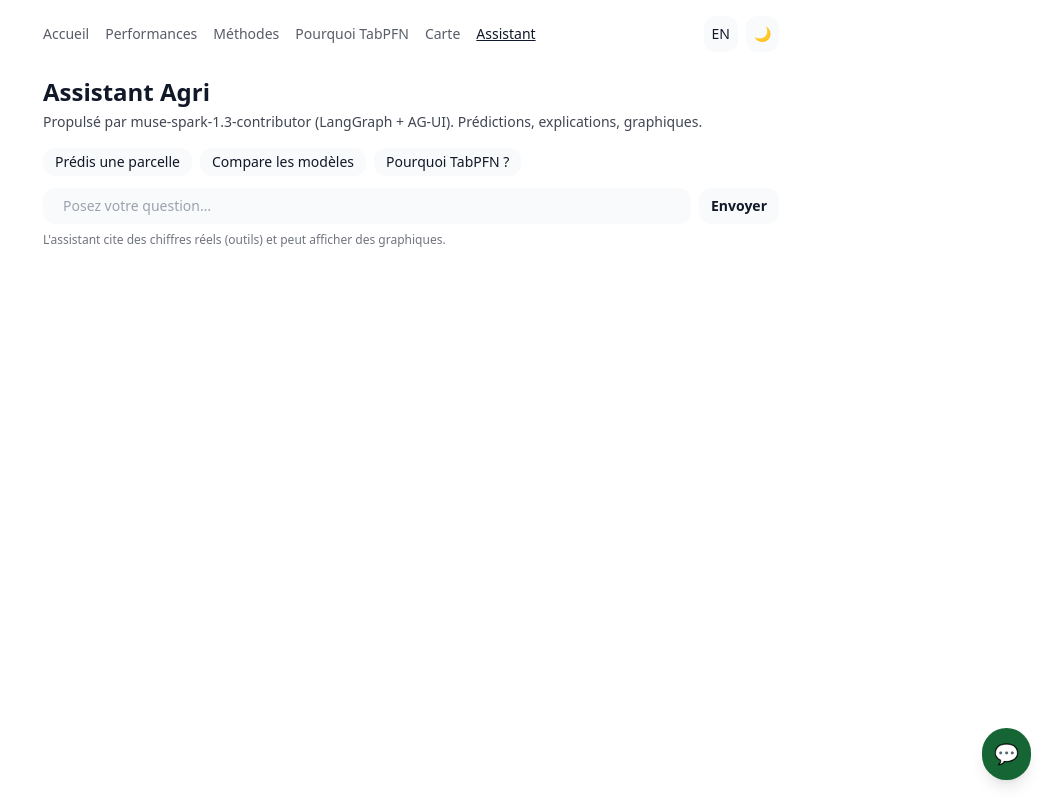
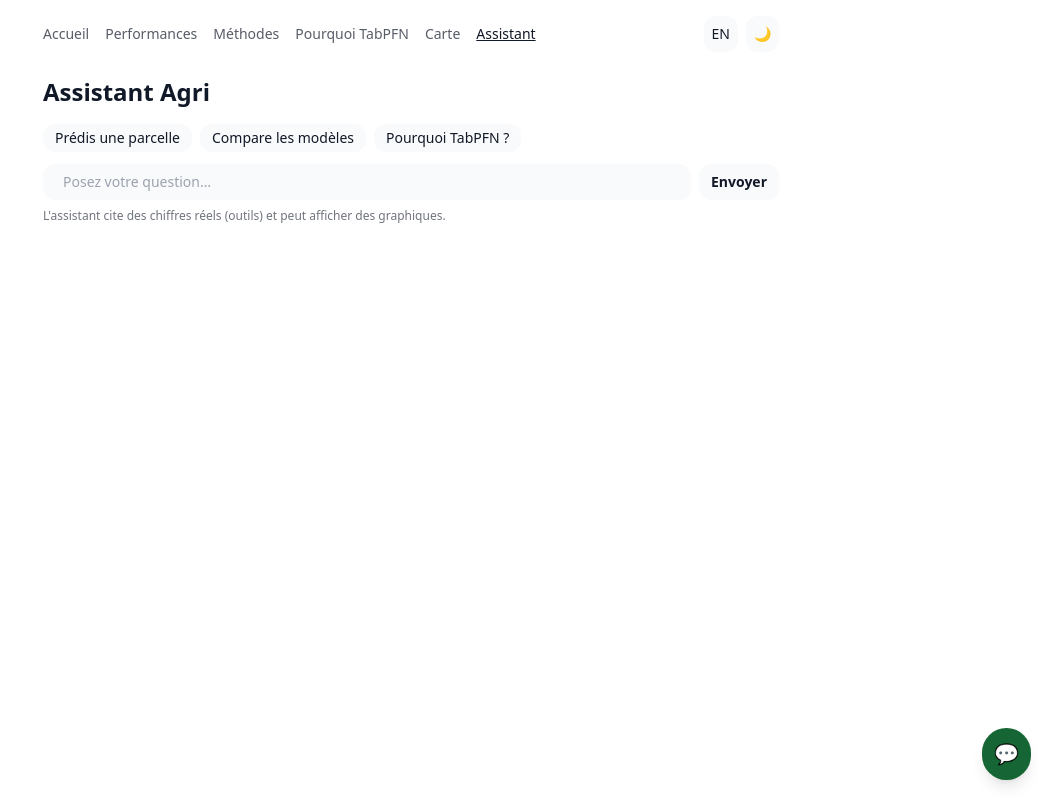
Before and after one commit to VinyVan/cropland-tabpfn-showdown, a Next.js app in the folder web/: page /assistant in a window 1280 px wide. Shown: the whole page, without its empty margins (229-1280 px from the left). Built offline with nearby package versions, Linux system fonts and the light colour scheme.

Commit message:
docs: README in English; remove powered-by line

```diff
--- a/web/app/assistant/page.tsx
+++ b/web/app/assistant/page.tsx
@@ -17,14 +17,6 @@ export default function AssistantPage() {
       <h1 className="mt-2 text-2xl font-bold">
         {T(lang, "Assistant Agri", "Agri assistant", "Agri-Assistent")}
       </h1>
-      <p className="mt-1 text-sm opacity-80">
-        {T(
-          lang,
-          "Propulsé par muse-spark-1.3-contributor (LangGraph + AG-UI). Prédictions, explications, graphiques.",
-          "Powered by muse-spark-1.3-contributor (LangGraph + AG-UI). Predictions, explanations, charts.",
-          "Mit muse-spark-1.3-contributor (LangGraph + AG-UI). Vorhersagen, Erklärungen, Diagramme."
-        )}
-      </p>
       <ChatPanel />
       <p className="mt-2 text-xs opacity-60">{tr(lang, dict.assistant.note)}</p>
     </main>
```
Also changed, not shown: 1 other file (tests, documents, lock files or other folders).
